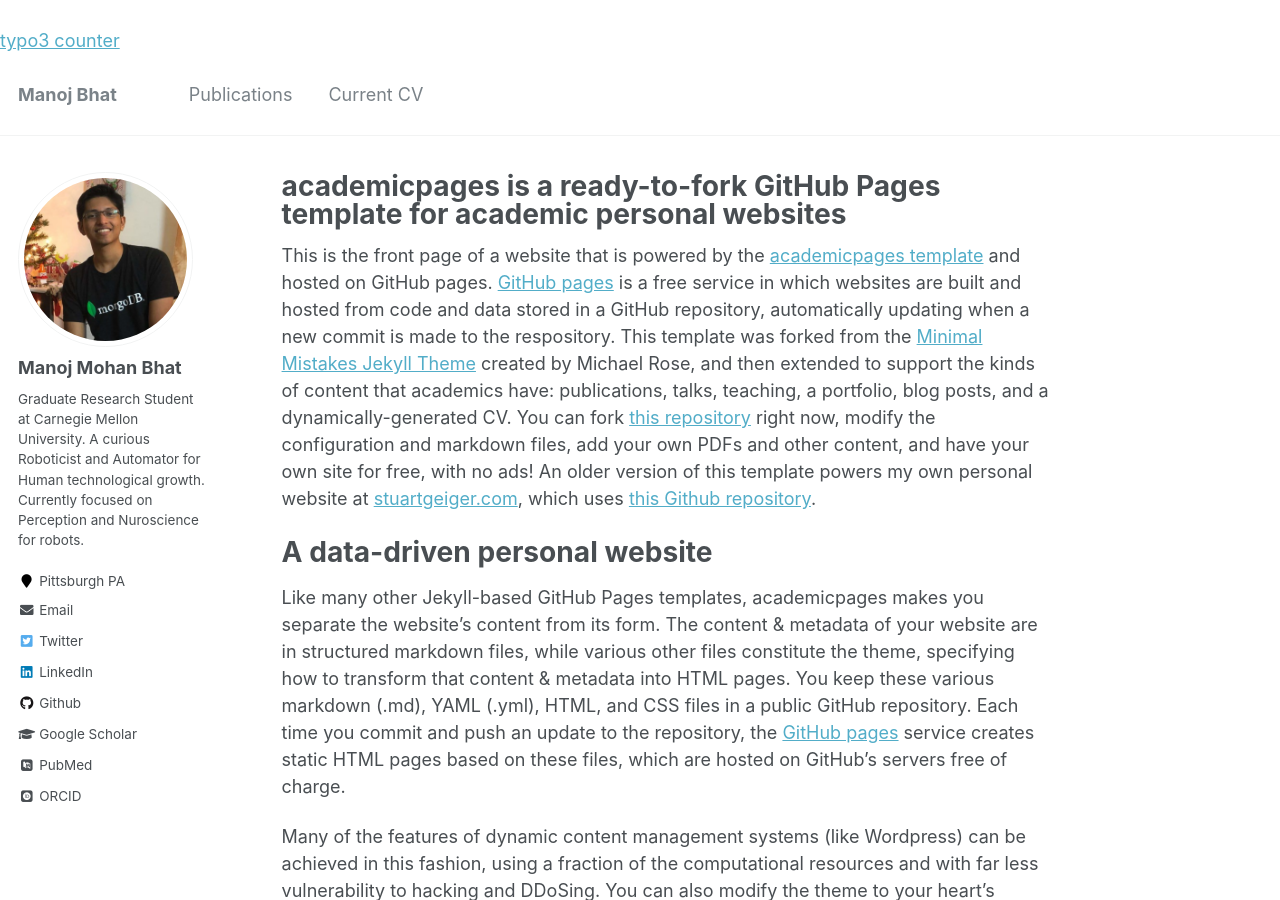
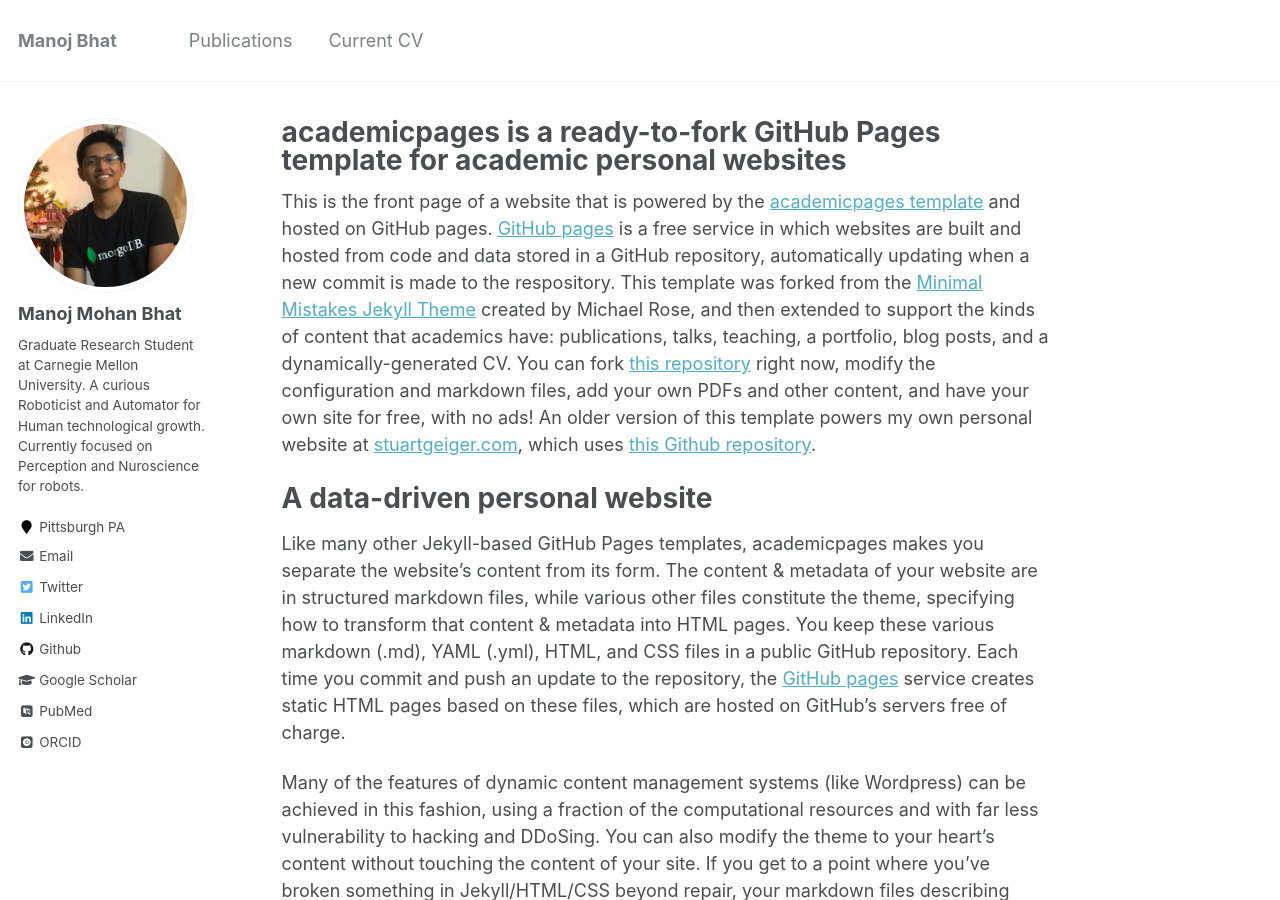
Before and after one commit to Manojbhat09/manojbhat09.github.io_old, a Jekyll site: the page built from _pages/about.md, in a window 1280 px wide and 900 px high. Built offline with Jekyll 4.4.1, drawn with Linux system fonts in a browser that asks for light colours; some web fonts are replaced.

Commit message:
Update custom.html

```diff
--- a/_includes/head/custom.html
+++ b/_includes/head/custom.html
@@ -34,8 +34,4 @@
   });
 </script>
 <script src='https://cdnjs.cloudflare.com/ajax/libs/mathjax/2.7.4/latest.js?config=TeX-MML-AM_CHTML' async></script>
-
-<script type="text/javascript" src="https://www.stat-counter.org/count/5cnh"></script><br>
- <a href='http://www.counter-zaehler.de'>typo3 counter</a> <script type='text/javascript' src='https://whomania.com/ctr?id=003d86858e7522cee0c9dd75313125928d45ddb5'></script>
-
 <!-- end custom head snippets -->
```
